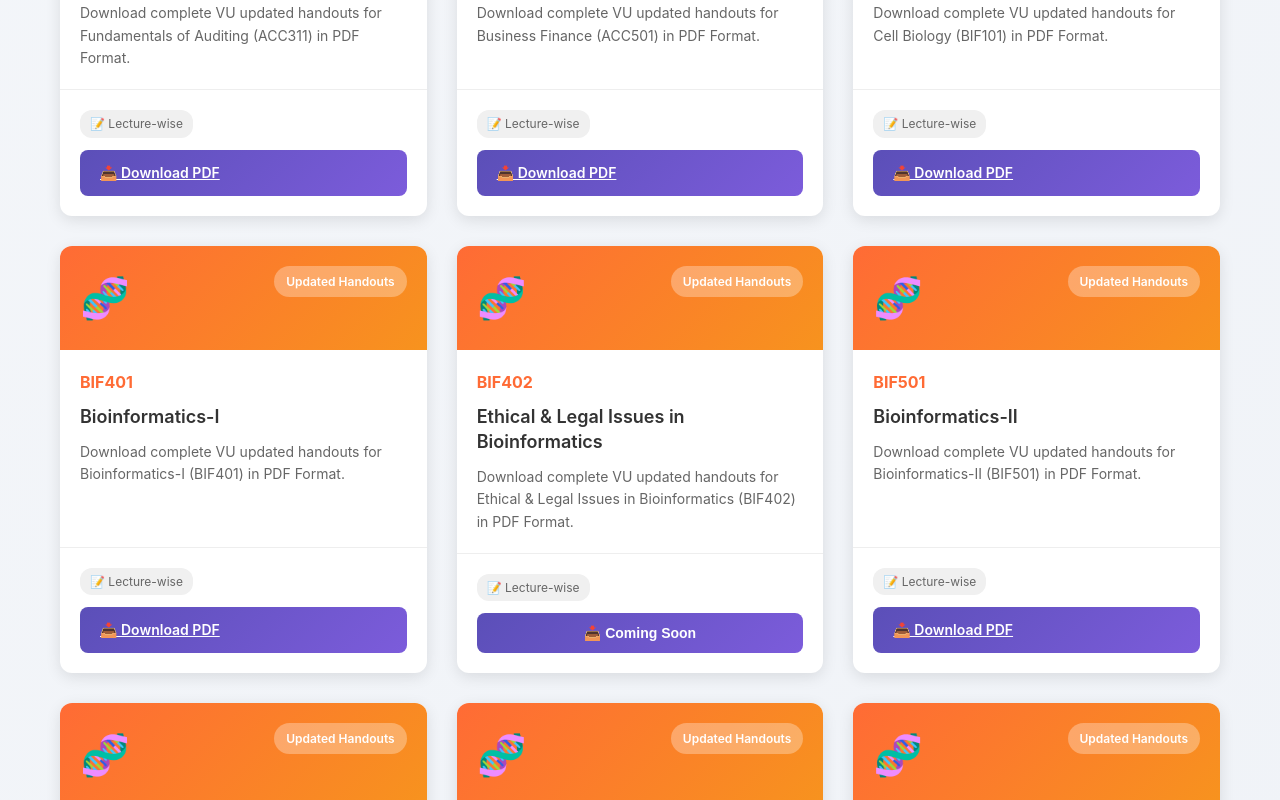
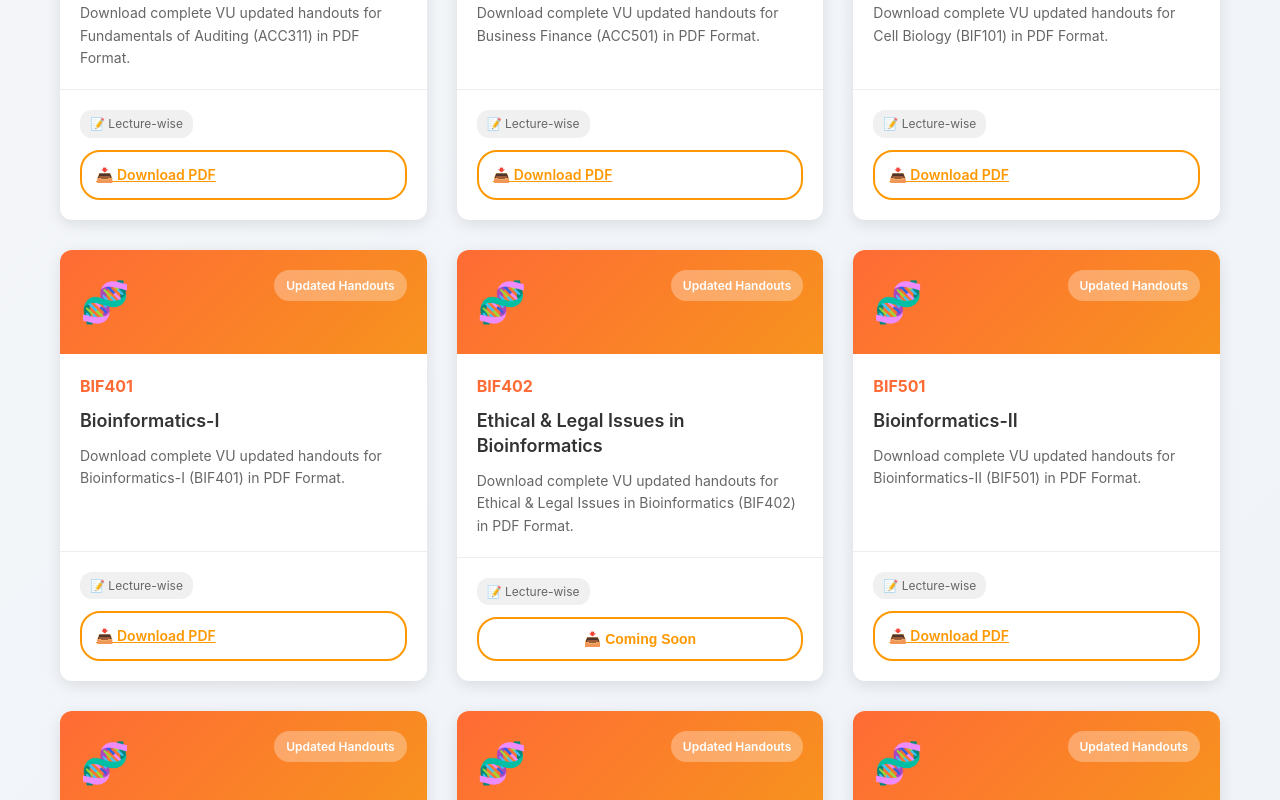
Before and after one commit to Sahirullah/TestSphare, a React (Vite) app: page /vu-handout in a window 1280 px wide. Shown: the part 1560-2360 px from the top of the page. Built offline with nearby package versions, Linux system fonts and the light colour scheme; the HTML template or start-up script is replaced by a standard one.

Commit message:
updating

```diff
--- a/src/pages/AllBooks.css
+++ b/src/pages/AllBooks.css
@@ -228,21 +228,22 @@
 }
 
 .download-btn {
-  background: linear-gradient(135deg, #5b4fb8 0%, #7c5cdb 100%);
-  color: white;
-  border: none;
-  padding: 12px 20px;
-  border-radius: 8px;
+  border: 2px solid #ff9800;
+  background: transparent;
+  color: #ff9800;
+  padding: 12px 14px;
+  border-radius: 20px;
   cursor: pointer;
   font-size: 14px;
   font-weight: 600;
   transition: all 0.3s ease;
-  width: 100%;
+  width: auto;
 }
 
 .download-btn:hover {
+  background: rgba(255, 152, 0, 0.15);
   transform: scale(1.02);
-  box-shadow: 0 4px 12px rgba(91, 79, 184, 0.3);
+  box-shadow: 0 4px 12px rgba(255, 152, 0, 0.3);
 }
 
 .download-btn:active {
--- a/src/pages/Assignment.css
+++ b/src/pages/Assignment.css
@@ -218,11 +218,11 @@
 }
 
 .download-btn {
-  background: linear-gradient(135deg, #667eea 0%, #764ba2 100%);
-  color: white;
-  border: none;
-  padding: 10px 20px;
-  border-radius: 8px;
+  border: 2px solid #ff9800;
+  background: transparent;
+  color: #ff9800;
+  padding: 10px 14px;
+  border-radius: 20px;
   cursor: pointer;
   font-size: 14px;
   font-weight: 600;
@@ -231,7 +231,7 @@
 
 .download-btn:hover {
   transform: scale(1.05);
-  box-shadow: 0 4px 12px rgba(118, 75, 162, 0.4);
+  box-shadow: 0 4px 12px rgba(255, 152, 0, 0.4);
 }
 
 .no-results {
--- a/src/pages/HighlightedHandout.css
+++ b/src/pages/HighlightedHandout.css
@@ -195,11 +195,11 @@
 }
 
 .download-btn {
-  background: linear-gradient(135deg, #ffd700 0%, #ffed4e 100%);
-  color: #333;
-  border: none;
-  padding: 12px 20px;
-  border-radius: 6px;
+  border: 2px solid #ff9800;
+  background: transparent;
+  color: #ff9800;
+  padding: 12px 14px;
+  border-radius: 20px;
   font-weight: 700;
   cursor: pointer;
   transition: all 0.3s ease;
@@ -210,8 +210,9 @@
 }
 
 .download-btn:hover:not(:disabled) {
+  background: rgba(255, 152, 0, 0.15);
   transform: scale(1.05);
-  box-shadow: 0 6px 20px rgba(255, 215, 0, 0.4);
+  box-shadow: 0 6px 20px rgba(255, 152, 0, 0.3);
 }
 
 .download-btn:disabled {
--- a/src/pages/ImportantSoftwares.css
+++ b/src/pages/ImportantSoftwares.css
@@ -118,24 +118,24 @@
 }
 
 .download-btn {
-  background: linear-gradient(135deg, #e53e3e 0%, #c53030 100%);
-  color: white;
+  border: 2px solid #ff9800;
+  background: transparent;
+  color: #ff9800;
   text-decoration: none;
-  padding: 12px 24px;
-  border-radius: 6px;
+  padding: 12px 14px;
+  border-radius: 20px;
   font-weight: 600;
   font-size: 14px;
   transition: all 0.3s ease;
   display: inline-block;
-  border: none;
   cursor: pointer;
 }
 
 .download-btn:hover {
+  background: rgba(255, 152, 0, 0.15);
   transform: scale(1.05);
-  box-shadow: 0 4px 15px rgba(229, 62, 62, 0.3);
+  box-shadow: 0 4px 15px rgba(255, 152, 0, 0.3);
   text-decoration: none;
-  color: white;
 }
 
 .download-btn:active {
--- a/src/pages/Midterm.css
+++ b/src/pages/Midterm.css
@@ -221,11 +221,11 @@
 }
 
 .download-btn {
-  padding: 10px 16px;
-  background: linear-gradient(135deg, #f39c12 0%, #e67e22 100%);
-  color: white;
-  border: none;
-  border-radius: 8px;
+  padding: 10px 14px;
+  border: 2px solid #ff9800;
+  background: transparent;
+  color: #ff9800;
+  border-radius: 20px;
   cursor: pointer;
   font-size: 13px;
   font-weight: 700;
@@ -236,8 +236,9 @@
 }
 
 .download-btn:hover {
+  background: rgba(255, 152, 0, 0.15);
   transform: scale(1.05);
-  box-shadow: 0 8px 20px rgba(243, 156, 18, 0.4);
+  box-shadow: 0 4px 12px rgba(255, 152, 0, 0.3);
 }
 
 .download-btn:active {
--- a/src/pages/Quizzes.css
+++ b/src/pages/Quizzes.css
@@ -218,11 +218,11 @@
 }
 
 .download-btn {
-  background: linear-gradient(135deg, #f093fb 0%, #f5576c 100%);
-  color: white;
-  border: none;
-  padding: 10px 20px;
-  border-radius: 8px;
+  border: 2px solid #ff9800;
+  background: transparent;
+  color: #ff9800;
+  padding: 10px 14px;
+  border-radius: 20px;
   cursor: pointer;
   font-size: 14px;
   font-weight: 600;
@@ -230,8 +230,9 @@
 }
 
 .download-btn:hover {
+  background: rgba(255, 152, 0, 0.15);
   transform: scale(1.05);
-  box-shadow: 0 4px 12px rgba(245, 87, 108, 0.4);
+  box-shadow: 0 4px 12px rgba(255, 152, 0, 0.3);
 }
 
 .no-results {
--- a/src/pages/Softwares.css
+++ b/src/pages/Softwares.css
@@ -136,11 +136,11 @@
 }
 
 .download-btn {
-  background: linear-gradient(135deg, #e53e3e 0%, #c53030 100%);
-  color: white;
-  border: none;
-  padding: 12px 24px;
-  border-radius: 6px;
+  border: 2px solid #ff9800;
+  background: transparent;
+  color: #ff9800;
+  padding: 12px 14px;
+  border-radius: 20px;
   cursor: pointer;
   font-weight: 600;
   font-size: 14px;
@@ -149,8 +149,9 @@
 }
 
 .download-btn:hover {
+  background: rgba(255, 152, 0, 0.15);
   transform: scale(1.05);
-  box-shadow: 0 4px 12px rgba(229, 62, 62, 0.3);
+  box-shadow: 0 4px 12px rgba(255, 152, 0, 0.3);
 }
 
 .download-btn:active {
--- a/src/pages/SubjectCard.css
+++ b/src/pages/SubjectCard.css
@@ -103,34 +103,23 @@
   border: 2px solid #ff9800;
   background: transparent;
   color: #ff9800;
-  min-height: 32px;
+  height: 32px;
   white-space: nowrap;
+  cursor: pointer;
+  line-height: 1;
+  margin: 0;
+  font-family: inherit;
+  box-sizing: border-box;
 }
 
-.download-btn {
-  cursor: pointer;
-}
-
-.download-btn:hover {
+.download-btn:hover,
+.coming-soon:hover {
   background: rgba(255, 152, 0, 0.15);
   transform: scale(1.05);
   box-shadow: 0 4px 12px rgba(255, 152, 0, 0.3);
 }
 
-.download-btn:active {
-  transform: scale(0.98);
-}
-
-.coming-soon {
-  cursor: pointer;
-  opacity: 0.8;
-}
-
-.coming-soon:hover {
-  background: rgba(255, 152, 0, 0.1);
-  opacity: 1;
-}
-
+.download-btn:active,
 .coming-soon:active {
   transform: scale(0.98);
 }
@@ -170,6 +159,7 @@
   .coming-soon {
     padding: 8px 12px;
     font-size: 11px;
+    height: 28px;
   }
 }
 
@@ -202,5 +192,6 @@
   .coming-soon {
     padding: 6px 10px;
     font-size: 10px;
+    height: 24px;
   }
 }
```
